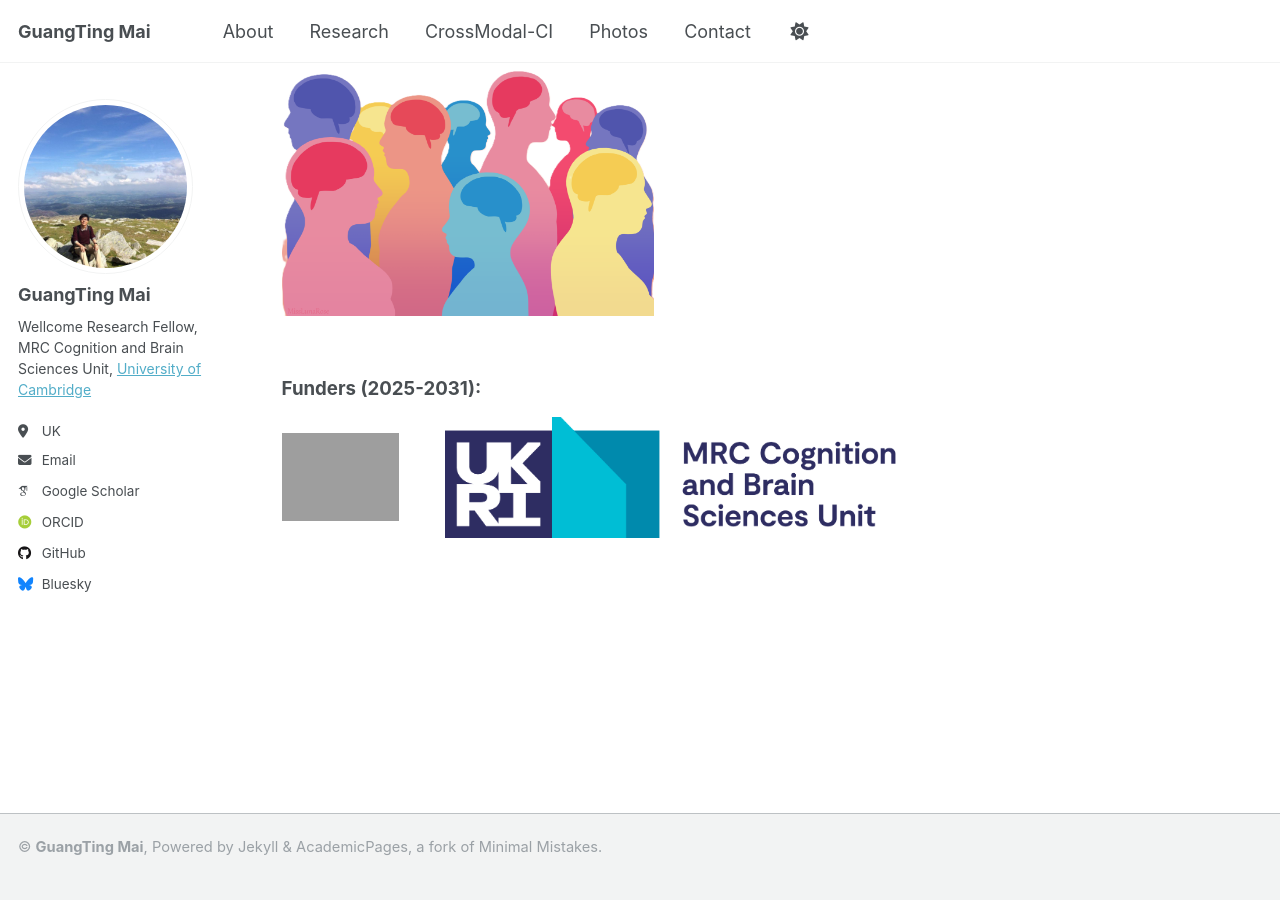
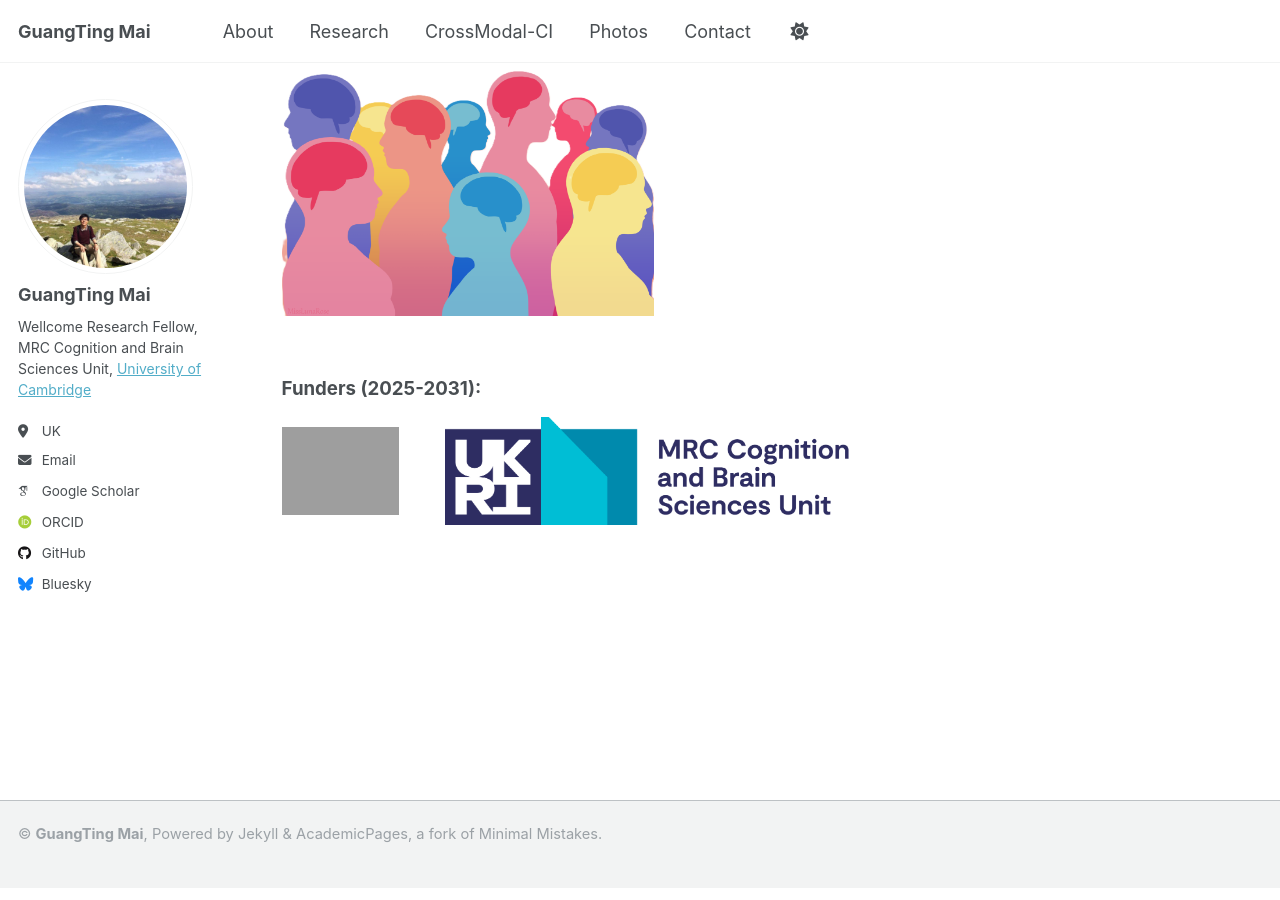
Before and after one commit to guangtingmai/guangtingmai.github.io, a Jekyll site: the page built from _pages/crossmodal-ci.html, in a window 1280 px wide and 900 px high, scrolled down 1033 px. Built offline with Jekyll 4.4.1, drawn with Linux system fonts in a browser that asks for light colours; some web fonts are replaced.

Commit message:
Update crossmodal-ci.html

```diff
--- a/_pages/crossmodal-ci.html
+++ b/_pages/crossmodal-ci.html
@@ -44,5 +44,5 @@
 <p align="left">
   <img src="https://guangtingmai.github.io/images/wellcome trust.png" width="12%">
   &emsp;&emsp;
-  <img src="https://guangtingmai.github.io/images/mrc_cbu.png" width="48%">
+  <img src="https://guangtingmai.github.io/images/mrc_cbu.png" width="43%">
 </p>
```
